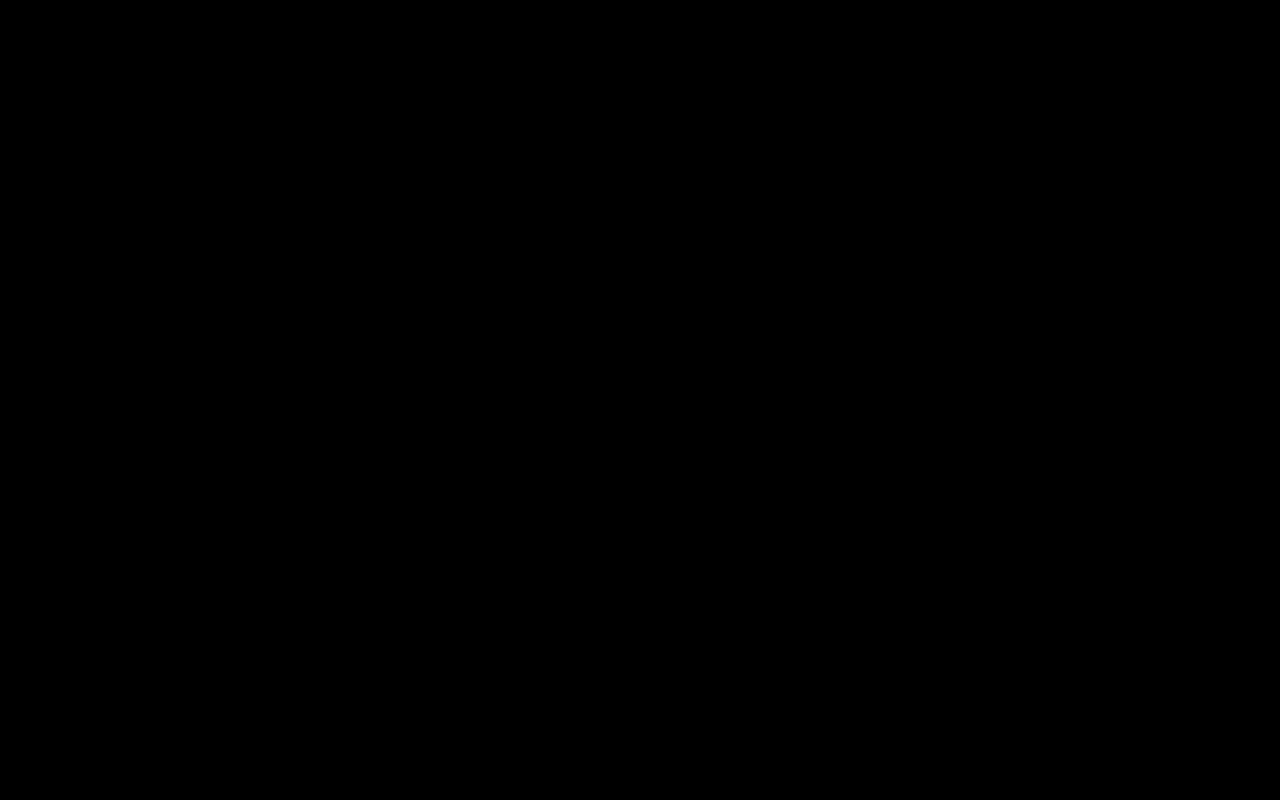
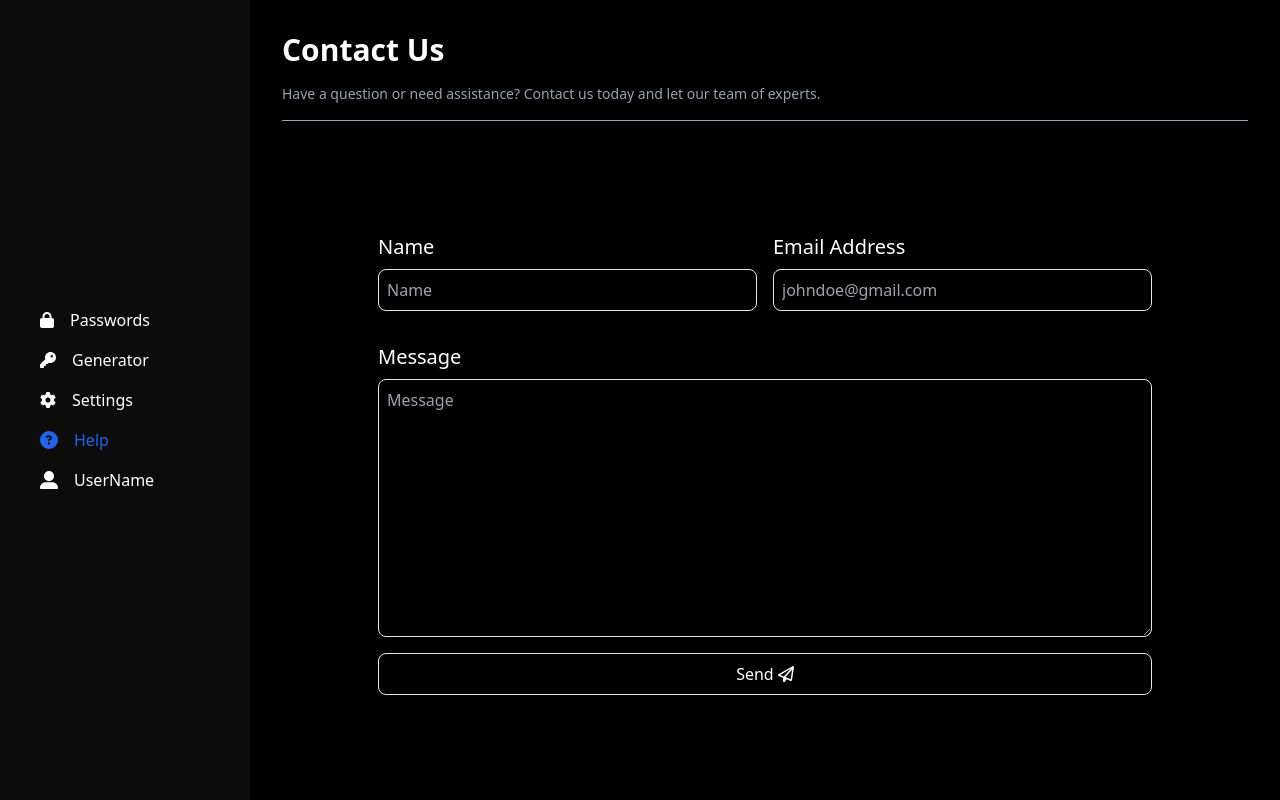
Before and after one commit to Opia12345/Verifai, a React (Vite) app in the folder Client/: page /help in a window 1280 px wide. Before the commit this address had no page. Built offline with nearby package versions, Linux system fonts and the light colour scheme; no server answers.

Commit message:
completed the help component. Updating the UI

```diff
--- a/Client/package.json
+++ b/Client/package.json
@@ -10,6 +10,7 @@
     "preview": "vite preview"
   },
   "dependencies": {
+    "@emailjs/browser": "^4.3.3",
     "@fortawesome/fontawesome-svg-core": "^6.5.2",
     "@fortawesome/free-brands-svg-icons": "^6.5.2",
     "@fortawesome/free-regular-svg-icons": "^6.5.2",
--- a/Client/src/App.jsx
+++ b/Client/src/App.jsx
@@ -6,6 +6,7 @@ import PasswordGenerator from "./Pages/PasswordGenerator";
 import Settings from "./Pages/Settings";
 import AccountSettings from "./Pages/AccountSettings";
 import PasswordReset from "./Pages/PasswordReset";
+import Help from "./Pages/Help";
 function App() {
   return (
     <>
@@ -16,6 +17,7 @@ function App() {
         <Route path="/settings" element={<Settings />} />
         <Route path="/accountSettings" element={<AccountSettings />} />
         <Route path="/passwordReset" element={<PasswordReset />} />
+        <Route path="/help" element={<Help />} />
       </Routes>
     </>
   );
--- a/Client/src/Components/Sidenav.jsx
+++ b/Client/src/Components/Sidenav.jsx
@@ -183,10 +183,10 @@ const Sidenav = () => {
                   <h5>Help</h5>
                 </span>
               </Link>
-              <Link to="/help">
+              <Link to="">
                 <span
                   className={`cursor-pointer p-2 ${
-                    activeLink === "/help" ? "text-blue-600 " : ""
+                    activeLink === "" ? "text-blue-600 " : ""
                   } hover:bg-slate-200/5 transition ease-in-out duration-300 flex items-center gap-4`}
                 >
                   <FontAwesomeIcon icon={faUserAlt} className="text-lg" />
@@ -286,10 +286,10 @@ const Sidenav = () => {
                   <h5>Help</h5>
                 </span>
               </Link>
-              <Link to="/help">
+              <Link to="">
                 <span
                   className={`cursor-pointer p-2 ${
-                    activeLink === "/help" ? "text-blue-600 " : ""
+                    activeLink === "" ? "text-blue-600 " : ""
                   } hover:bg-slate-200/5 transition ease-in-out duration-300 flex items-center gap-4`}
                 >
                   <FontAwesomeIcon icon={faUserAlt} className="text-lg" />
--- /dev/null
+++ b/Client/src/Pages/Help.jsx
@@ -0,0 +1,199 @@
+import React, { useEffect, useState } from "react";
+import { Formik, ErrorMessage, Field, Form } from "formik";
+import * as yup from "yup";
+import emailjs from "@emailjs/browser";
+import { FontAwesomeIcon } from "@fortawesome/react-fontawesome";
+import {
+  faArrowRight,
+  faCheckCircle,
+  faTimesCircle,
+} from "@fortawesome/free-solid-svg-icons";
+import { CSSTransition } from "react-transition-group";
+import Sidenav from "../Components/Sidenav";
+import { faPaperPlane } from "@fortawesome/free-regular-svg-icons";
+
+const Help = () => {
+  const [submit, setSubmit] = useState(false);
+  const [isSubmitting, setIsSubmitting] = useState(false);
+  const [loading, setLoading] = useState(false);
+  const [err, setErr] = useState(false);
+
+  const validationSchema = yup.object().shape({
+    name: yup.string().required("This field is required"),
+    email: yup
+      .string()
+      .email("Invalid Email Address")
+      .required("Email is required"),
+    message: yup.string().required("This field is required"),
+  });
+
+  const initialValues = {
+    name: "",
+    email: "",
+    message: "",
+  };
+
+  const styles = {
+    enter: "transform translate-x-full opacity-0",
+    enterActive:
+      "transform -translate-x-0 opacity-100 transition-all duration-500 ease-in-out",
+    exitActive:
+      "transform translate-x-full opacity-0 transition-all duration-500 ease-in-out",
+  };
+
+  //ENVIRONMENTAL VARIABLES
+  const serviceId = import.meta.env.VITE_EMAILJS_SERVICE_ID;
+  const templateId = import.meta.env.VITE_EMAILJS_TEMPLATE_ID;
+  const userId = import.meta.env.VITE_EMAILJS_USER_ID;
+
+  const submitForm = (values, { resetForm }) => {
+    const { name, email, message } = values;
+    setIsSubmitting(true);
+    emailjs
+      .send(
+        serviceId,
+        templateId,
+        { from_name: name, to_email: email, message: message },
+        userId
+      )
+      .then(
+        (result) => {
+          if (result.status === 200) {
+            setSubmit(true);
+            setTimeout(() => {
+              setSubmit(false);
+            }, 3000);
+            setIsSubmitting(false);
+            resetForm();
+          }
+        },
+        (error) => {
+          setIsSubmitting(false);
+          setErr(error);
+          setTimeout(() => {
+            setErr(false);
+          }, 3000);
+        }
+      );
+  };
+  return (
+    <>
+      <CSSTransition
+        in={submit}
+        classNames={styles}
+        timeout={500}
+        unmountOnExit
+      >
+        <div className="fixed top-10 lg:right-[40%] z-50 bg-slate-200/5 backdrop-blur-lg p-4 rounded-md flex items-center justify-center">
+          <h5 className="flex items-center gap-4 text-center font-bold">
+            <FontAwesomeIcon className="text-green-500" icon={faCheckCircle} />
+            <small className="font-semibold">
+              Your message has been sucessfully delivered!
+            </small>
+          </h5>
+        </div>
+      </CSSTransition>
+
+      <CSSTransition in={err} classNames={styles} timeout={500} unmountOnExit>
+        <div className="fixed top-10 lg:right-[40%] z-50 bg-slate-200/5 backdrop-blur-lg p-4 rounded-md flex items-center justify-center">
+          <h5 className="flex items-center gap-4 text-center font-bold">
+            <FontAwesomeIcon className="text-red-500" icon={faTimesCircle} />
+            <small className="font-semibold">{err}</small>
+          </h5>
+        </div>
+      </CSSTransition>
+
+      <Sidenav />
+      <section className="lg:ml-[250px] lg:p-8 p-4 h-screen">
+        <h1 className="font-bold text-3xl">Contact Us</h1>
+        <p className="text-slate-400 mt-4 text-sm mb-4">
+          Have a question or need assistance? Contact us today and let our team
+          of experts.
+        </p>
+        <div className="w-full h-[0.5px] bg-slate-400"></div>
+        <div className="w-full lg:p-10 flex items-center justify-center relative flex-col">
+          <div className="w-full -mt-12 p-4">
+            <div className="flex lg:p-10 mt-12 pb-10 relative rounded-lg w-full">
+              <Formik
+                initialValues={initialValues}
+                validationSchema={validationSchema}
+                onSubmit={submitForm}
+              >
+                <Form className="mt-4 w-full flex flex-col" id="emailForm">
+                  <span className="grid lg:grid-cols-2 grid-cols-1 gap-4">
+                    <span className="flex flex-col mb-8">
+                      <label htmlFor="" className="mb-2 md:text-xl text-xl">
+                        Name
+                      </label>
+                      <Field
+                        type="text"
+                        name="name"
+                        placeholder="Name"
+                        className="bg-transparent focus-within-border-links p-2 outline-none rounded-lg  border"
+                      />
+                      <ErrorMessage
+                        name="name"
+                        component="div"
+                        className="text-red-500"
+                      />
+                    </span>
+
+                    <span className="flex flex-col mb-8">
+                      <label htmlFor="" className="md:text-xl text-xl">
+                        Email Address
+                      </label>
+                      <Field
+                        type="email"
+                        name="email"
+                        placeholder="johndoe@gmail.com"
+                        className="bg-transparent focus-within-border-links mt-2 p-2 outline-none rounded-lg  border"
+                      />
+                      <ErrorMessage
+                        name="email"
+                        component="div"
+                        className="text-red-500"
+                      />
+                    </span>
+                  </span>
+
+                  <label htmlFor="" className="mb-2 md:text-xl text-xl">
+                    Message
+                  </label>
+                  <Field
+                    as="textarea"
+                    type="text"
+                    name="message"
+                    placeholder="Message"
+                    rows={10}
+                    className="bg-transparent focus-within-border-links p-2 outline-none rounded-lg  border"
+                  />
+                  <ErrorMessage
+                    name="message"
+                    component="div"
+                    className="text-red-500"
+                  />
+                  <button
+                    type="submit"
+                    className="border mt-4 transition duration-300 justify-center ease-in-out text-white flex items-center hover:bg-slate-200/20 cursor-pointer rounded-lg py-2"
+                  >
+                    {loading ? (
+                      <div className="flex items-center justify-center">
+                        <div className="w-18 h-18 border-8 text-blue-400 text-4xl animate-spin border-gray-300 flex items-center justify-center border-t-blue-400 rounded-full"></div>
+                      </div>
+                    ) : (
+                      <span>
+                        Send <FontAwesomeIcon icon={faPaperPlane} />
+                      </span>
+                    )}
+                  </button>
+                </Form>
+              </Formik>
+            </div>
+          </div>
+        </div>
+      </section>
+    </>
+  );
+};
+
+export default Help;
--- a/Client/tailwind/Output.css
+++ b/Client/tailwind/Output.css
@@ -659,6 +659,10 @@ video {
   top: 1rem;
 }
 
+.bottom-16 {
+  bottom: 4rem;
+}
+
 .z-20 {
   z-index: 20;
 }
@@ -715,6 +719,18 @@ video {
   margin-top: 5rem;
 }
 
+.-mt-12 {
+  margin-top: -3rem;
+}
+
+.mb-4 {
+  margin-bottom: 1rem;
+}
+
+.mb-8 {
+  margin-bottom: 2rem;
+}
+
 .block {
   display: block;
 }
@@ -753,6 +769,10 @@ video {
 
 .h-4 {
   height: 1rem;
+}
+
+.h-\[0\.5px\] {
+  height: 0.5px;
 }
 
 .w-\[250px\] {
@@ -847,6 +867,10 @@ video {
 
 .grid-cols-3 {
   grid-template-columns: repeat(3, minmax(0, 1fr));
+}
+
+.grid-cols-1 {
+  grid-template-columns: repeat(1, minmax(0, 1fr));
 }
 
 .flex-col {
@@ -1055,6 +1079,11 @@ video {
   background-color: rgb(203 213 225 / 0.1);
 }
 
+.bg-slate-400 {
+  --tw-bg-opacity: 1;
+  background-color: rgb(148 163 184 / var(--tw-bg-opacity));
+}
+
 .p-12 {
   padding: 3rem;
 }
@@ -1118,6 +1147,10 @@ video {
   padding-bottom: 1rem;
 }
 
+.pb-10 {
+  padding-bottom: 2.5rem;
+}
+
 .text-center {
   text-align: center;
 }
@@ -1150,6 +1183,11 @@ video {
 .text-4xl {
   font-size: 2.25rem;
   line-height: 2.5rem;
+}
+
+.text-sm {
+  font-size: 0.875rem;
+  line-height: 1.25rem;
 }
 
 .font-bold {
@@ -1362,6 +1400,16 @@ body {
   background-color: rgb(29 78 216 / var(--tw-bg-opacity));
 }
 
+.hover\:bg-slate-700:hover {
+  --tw-bg-opacity: 1;
+  background-color: rgb(51 65 85 / var(--tw-bg-opacity));
+}
+
+.hover\:bg-slate-200:hover {
+  --tw-bg-opacity: 1;
+  background-color: rgb(226 232 240 / var(--tw-bg-opacity));
+}
+
 .hover\:text-black:hover {
   --tw-text-opacity: 1;
   color: rgb(0 0 0 / var(--tw-text-opacity));
@@ -1435,6 +1483,11 @@ body {
   .md\:grid-cols-2 {
     grid-template-columns: repeat(2, minmax(0, 1fr));
   }
+
+  .md\:text-xl {
+    font-size: 1.25rem;
+    line-height: 1.75rem;
+  }
 }
 
 @media (min-width: 1024px) {
@@ -1446,6 +1499,10 @@ body {
     margin-left: 250px;
   }
 
+  .lg\:ml-\[350px\] {
+    margin-left: 350px;
+  }
+
   .lg\:w-\[60\%\] {
     width: 60%;
   }
@@ -1454,7 +1511,15 @@ body {
     grid-template-columns: repeat(3, minmax(0, 1fr));
   }
 
+  .lg\:grid-cols-2 {
+    grid-template-columns: repeat(2, minmax(0, 1fr));
+  }
+
   .lg\:p-8 {
     padding: 2rem;
   }
+
+  .lg\:p-10 {
+    padding: 2.5rem;
+  }
 }
```
Also changed, not shown: 1 other file (tests, documents, lock files or other folders).
